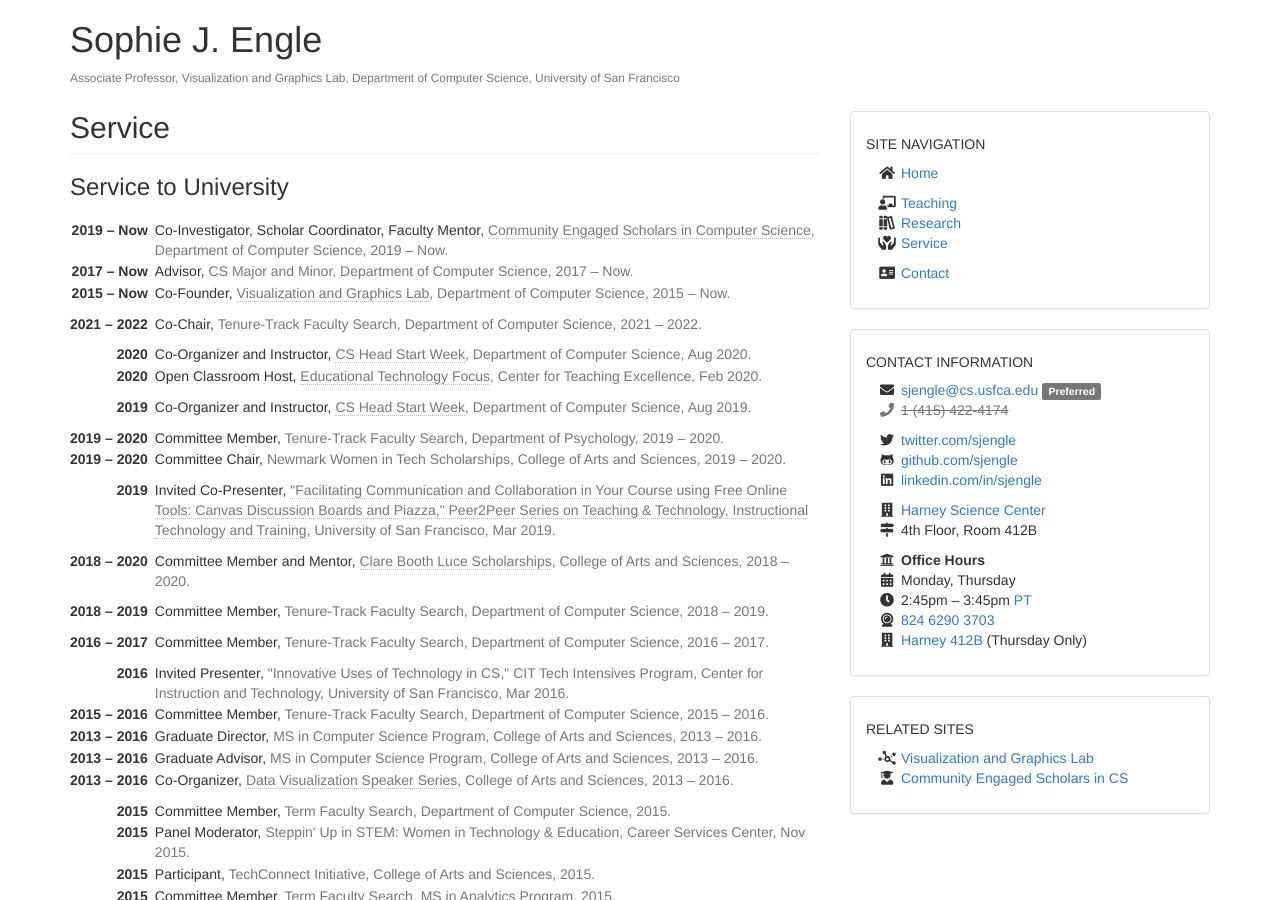
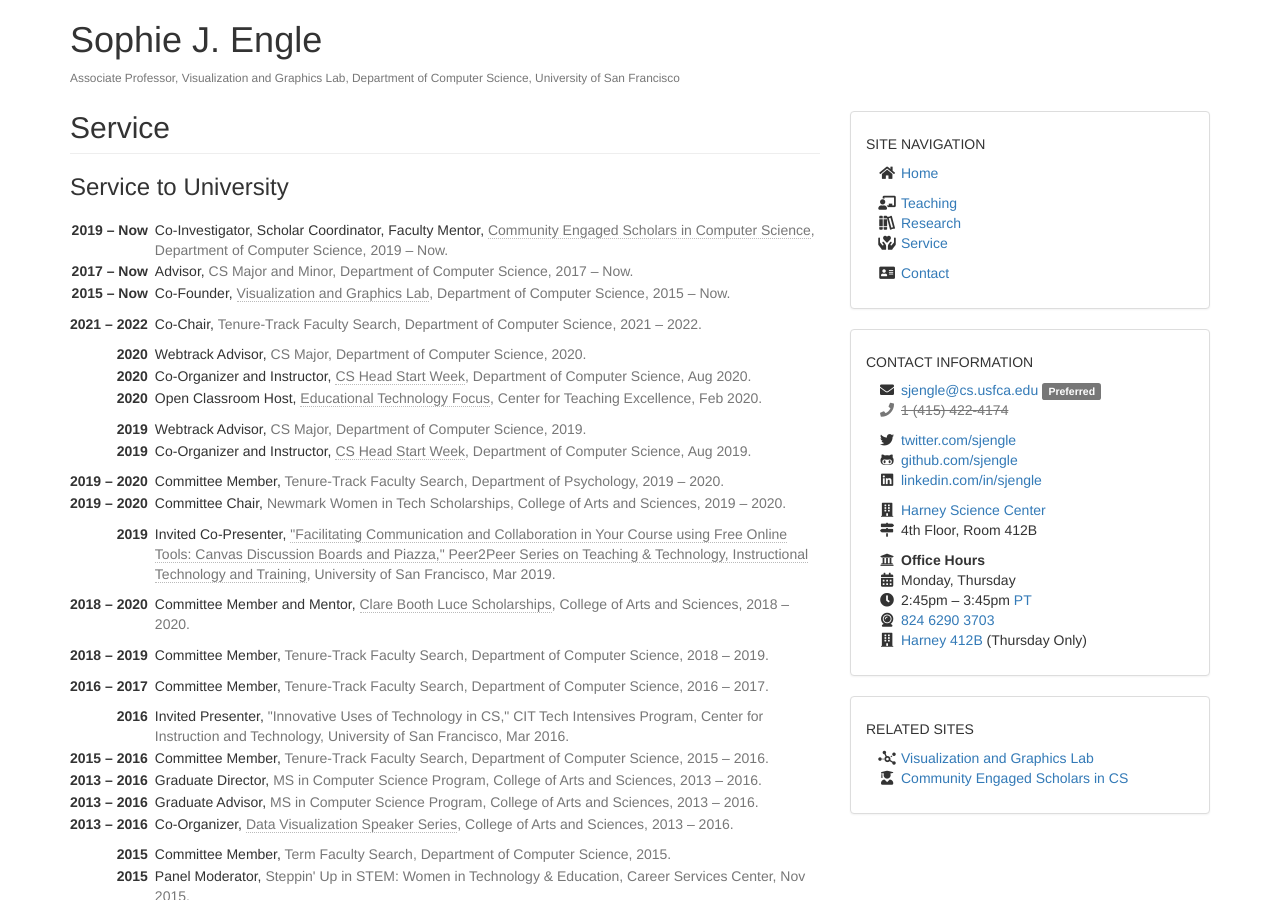
Before and after one commit to sjengle/sjengle.github.io, a Jekyll site: the page built from service.html, in a window 1280 px wide and 900 px high. Built offline with Jekyll 4.4.1, drawn with Linux system fonts in a browser that asks for light colours.

Commit message:
Minor updates.

```diff
--- a/_data/service.yaml
+++ b/_data/service.yaml
@@ -222,6 +222,22 @@ university:
     beg: 2021
     end: 2022
     key: '2021A'
+    url: false
+
+  - ref: 'Webtrack Advisor'
+    org: 'CS Major'
+    loc: 'Department of Computer Science'
+    beg: false
+    end: 2019
+    key: '2019E'
+    url: false
+
+  - ref: 'Webtrack Advisor'
+    org: 'CS Major'
+    loc: 'Department of Computer Science'
+    beg: false
+    end: 2020
+    key: '2020C'
     url: false
 
   - ref: 'Advisor'
```
